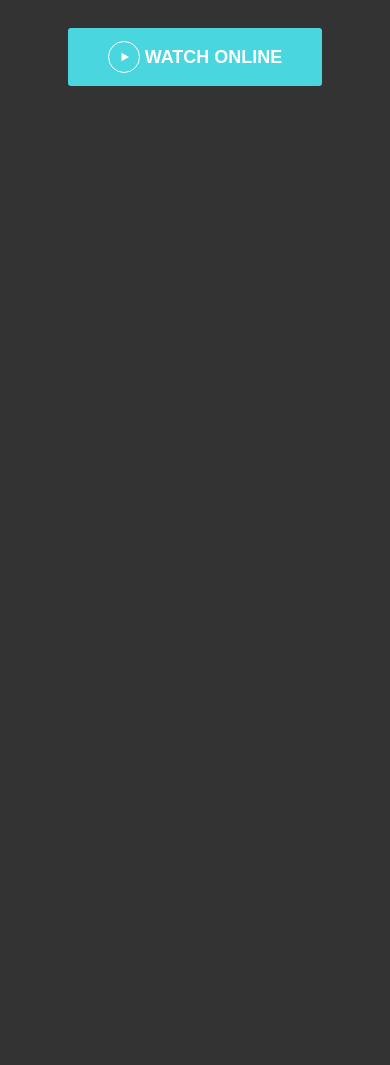
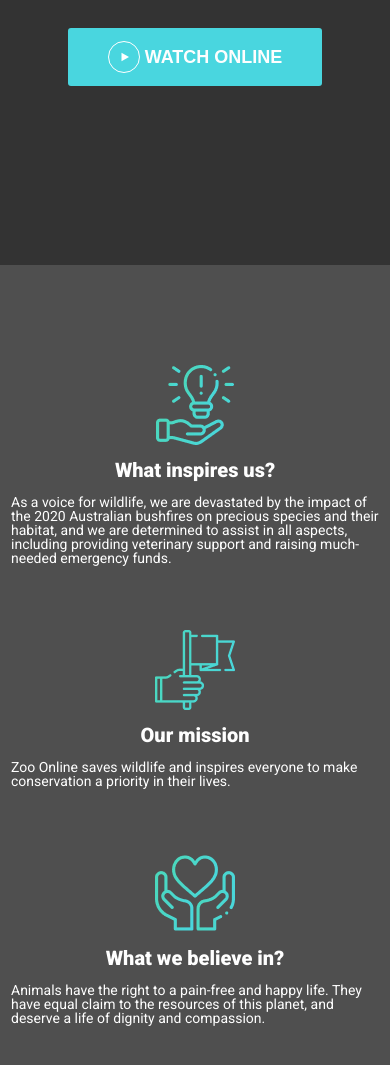
Before and after one commit to fazliddin022/zooApp, a plain HTML site: page index.html in a window 390 px wide. Shown: the part 1629-2694 px from the top of the page. Before the commit the page ends 1894 px from the top, so only its background shows below. Drawn offline with Linux system fonts and the light colour scheme.

Commit message:
info-section with responsive

```diff
--- a/index.html
+++ b/index.html
@@ -64,6 +64,27 @@
             </div>
         </div>
       </section>
+      <section class="info-section">
+        <div class="containers info">
+            <ul class="info__list">
+                <li class="info__item">
+                    <img class="info__item-img" src="./images/image/inspire-img.png" alt="Inspire image" width="80" height="80">
+                    <h3 class="info__item-title">What inspires us?</h3>
+                    <p class="info__item-text">As a voice for wildlife, we are devastated by the impact of the 2020 Australian bushfires on precious species and their habitat, and we are determined to assist in all aspects, including providing veterinary support and raising much-needed emergency funds.</p>
+                </li>
+                <li class="info__item">
+                    <img class="info__item-img" src="./images/image/mission-img.png" alt="Inspire image" width="80" height="80">
+                    <h3 class="info__item-title">Our mission</h3>
+                    <p class="info__item-text">Zoo Online saves wildlife and inspires everyone to make conservation a priority in their lives. </p>
+                </li>
+                <li class="info__item">
+                    <img class="info__item-img" src="./images/image/believe-img.png" alt="Inspire image" width="80" height="80">
+                    <h3 class="info__item-title">What we believe in?</h3>
+                    <p class="info__item-text">Animals have the right to a pain-free and happy life. They have equal claim to the resources of this planet, and deserve a life of dignity and compassion.</p>
+                </li>
+            </ul>
+        </div>
+      </section>
     </main>
 </body>
 </html>
--- a/scss/_variables.scss
+++ b/scss/_variables.scss
@@ -2,3 +2,4 @@ $clr-bg: #333333;
 $clr-white: #FEFEFE;
 $clr-blue: #49D6DF;
 $clr-text: #F2F2F2;
+$clr-info: #4F4F4F;
--- a/scss/main.scss
+++ b/scss/main.scss
@@ -5,3 +5,4 @@
 @import "./modules/header";
 @import "./modules/hero";
 @import "./modules/about";
+@import "./modules/info";
--- /dev/null
+++ b/scss/modules/_info.scss
@@ -0,0 +1,34 @@
+.info-section {
+    padding: 100px 0;
+    background-color: $clr-info;
+}
+.info__list {
+    @include Display($items:start, $justify:start, $gap:30px);
+}
+.info__item {
+    width: 380px;
+    @include Display($items:center, $justify:start, $gap:0px);
+    flex-direction: column;
+}
+.info__item-img {
+    margin-bottom: 15px;
+}
+.info__item-title {
+    @include TetxStyle($FW:900, $FS:20px, $LH:100%, $LS:0%, $CLR:$clr-white, $MB:15px);
+}
+.info__item-text {
+    @include TetxStyle($FW:400, $FS:14px, $LH:100%, $LS:0%, $CLR:$clr-white, $MB:15px);
+}
+
+@media (max-width:800px) {
+    .info__list {
+        flex-direction: column;
+        @include Display($items:center, $justify:center, $gap:50px);
+    }
+}
+
+@media (max-width:450px) {
+    .info__item {
+        width: 100%;
+    }
+}
```
Also changed, not shown: css/main.css, images/image/believe-img.png (added), images/image/inspire-img.png (added), images/image/mission-img.png (added), 1 other file.
